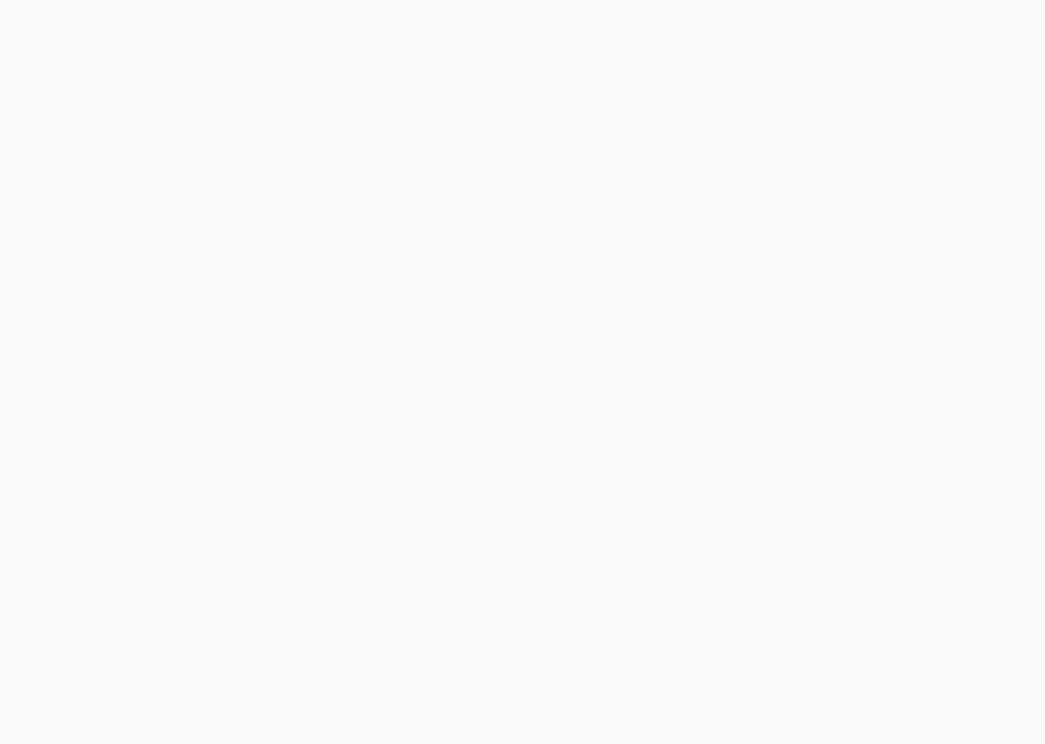
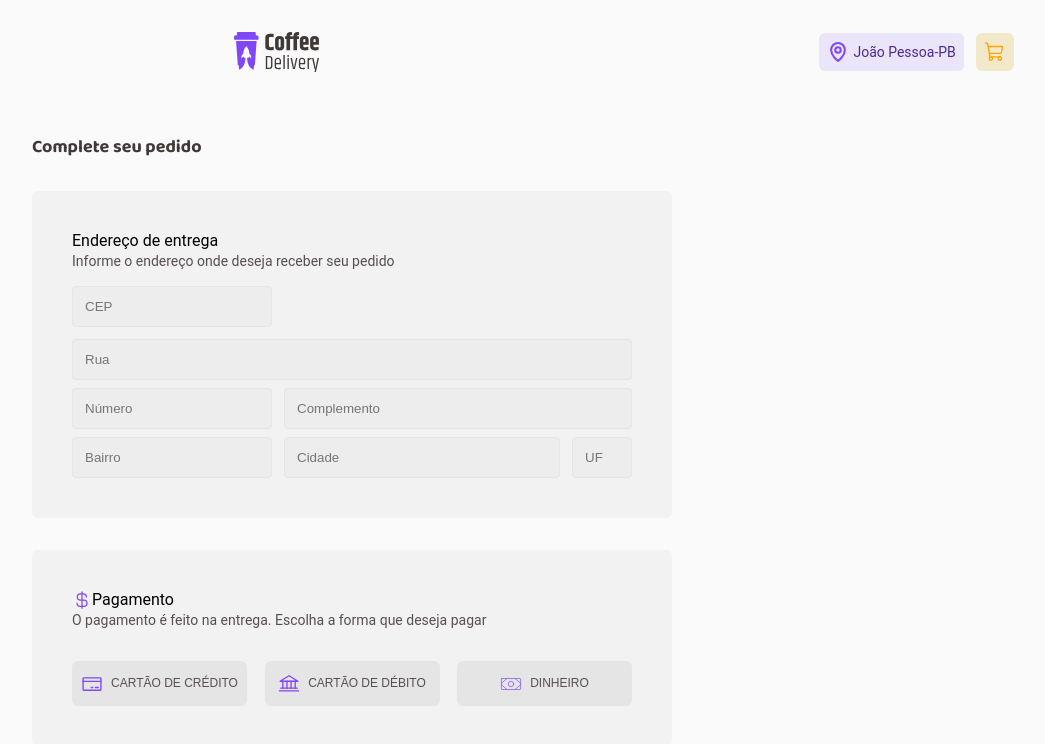
Before and after one commit to portfolio-lucas/coffe-delivery, a React (Vite) app: page /checkout in a window 1280 px wide. Before the commit this address had no page. Shown: the top 744 px of the page, without its empty margins (16-1061 px from the left). Built offline with nearby package versions, Linux system fonts and the light colour scheme.

Commit message:
Checkout page styling

```diff
--- a/package.json
+++ b/package.json
@@ -9,6 +9,7 @@
     "preview": "vite preview"
   },
   "dependencies": {
+    "@radix-ui/react-popover": "1.0.3",
     "phosphor-react": "^1.4.1",
     "react": "^18.2.0",
     "react-dom": "^18.2.0",
--- /dev/null
+++ b/src/Hooks/UseQuantity/useQuantity.tsx
@@ -0,0 +1,25 @@
+import { useState } from "react";
+
+export function useQuantity() {
+  const [quantityCoffe, setQuantityCoffe] = useState(1);
+
+  // função para adicionar a quantidade
+  const increaseTheQuantity = () => {
+    let calc = quantityCoffe + 1;
+
+    setQuantityCoffe(calc);
+  }
+
+  // função para diminuir a quantidade
+  const decreaseTheQuantity = () => {
+    let calc = quantityCoffe - 1;
+
+    setQuantityCoffe(calc);
+  }
+
+  return {
+    increaseTheQuantity,
+    decreaseTheQuantity,
+    quantityCoffe,
+  };
+}
--- /dev/null
+++ b/src/Pages/Checkout/index.tsx
@@ -0,0 +1,65 @@
+import { Bank, CreditCard, CurrencyDollar, Money } from "phosphor-react";
+import { Header } from "../../components/Header";
+import { CheckoutContainer, CompleteOrder, FormOfPayment } from "./style";
+
+export function Checkout() {
+  return (
+    <CheckoutContainer>
+      <Header />
+
+      <h1>Complete seu pedido</h1>
+
+      <CompleteOrder>
+        <img src="" alt="" />
+
+        <span>Endereço de entrega</span>
+        <p>Informe o endereço onde deseja receber seu pedido</p>
+
+        <div className="primaryBlock">
+          <input type="number" placeholder="CEP" maxLength={8} className="cep" />
+          <input type="text" placeholder="Rua" className="road" />
+        </div>
+
+        <div className="secondBlock">
+          <input type="number" placeholder="Número" className="numberHome" />
+          <input type="text" placeholder="Complemento" className="complement" />
+        </div>
+
+        <div className="thirdBlock">
+          <input type="text" placeholder="Bairro" className="neighborhood" />
+          <input type="text" placeholder="Cidade" className="city" />
+          <input type="text" placeholder="UF" maxLength={2} className="federativeUnit" />
+        </div>
+
+      </CompleteOrder>
+
+      <FormOfPayment>
+
+        <span style={{display: "flex"}}>
+          <CurrencyDollar size={20} color="#8047F8" />
+          Pagamento
+        </span>
+
+        <p>O pagamento é feito na entrega. Escolha a forma que deseja pagar</p>
+
+        <div>
+          <button>
+            <CreditCard size={22} color="#8047F8" />
+            <span>CARTÃO DE CRÉDITO</span>
+          </button>
+
+          <button>
+            <Bank size={22} color="#8047F8" />
+            <span>CARTÃO DE DÉBITO</span>
+          </button>
+
+          <button>
+            <Money size={22} color="#8047F8" weight="thin" />
+            <span>DINHEIRO</span>
+          </button>
+        </div>
+
+      </FormOfPayment>
+    </CheckoutContainer>
+  )
+}
--- /dev/null
+++ b/src/Pages/Checkout/style.ts
@@ -0,0 +1,133 @@
+import styled from "styled-components";
+
+export const CheckoutContainer = styled.div`
+  width: 100%;
+  background: #FAFAFA;
+  display: flex;
+  flex-direction: column;
+  gap: 32px;
+
+  h1 {
+    font-family: 'Baloo 2';
+    font-size: 18px;
+    line-height: 130%;
+    color: #403937;
+    margin-left: 3rem;
+  }
+`
+
+export const CompleteOrder = styled.div`
+  width: 640px;
+  heigth: 370px;
+  padding: 40px;
+  background: #F3F2F2;
+  border-radius: 6px;
+  margin-left: 3rem;
+
+  span, p {
+    font-size: 16px;
+    line-height: 130%;
+  }
+
+  p {
+    font-size: 14px;
+    color: #574F4D;
+  }
+
+  input {
+    padding: 12px;
+    border: 1px solid #E6E5E5;
+    border-radius: 4px;
+    background: #EEEDED;
+  }
+
+  .primaryBlock {
+    margin-top: 1rem;
+    display: flex;
+    flex-direction: column;
+    gap: 12px;
+
+    .cep {
+      width: 200px;
+    }
+
+    .road {
+      width: 560px;
+    }
+  }
+
+  .secondBlock {
+    margin-top: 0.5rem;
+    display: flex;
+    justify-content: space-between;
+
+    .numberHome {
+      width: 200px;
+    }
+
+    .complement {
+      width: 348px;
+    }
+  }
+
+  .thirdBlock {
+    margin-top: 0.5rem;
+    display: flex;
+    justify-content: space-between;
+
+    .neighborhood {
+      width: 200px;
+    }
+
+    .city {
+      width: 276px;
+    }
+
+    .federativeUnit {
+      width: 60px;
+    }
+  }
+`
+
+export const FormOfPayment = styled.div`
+  width: 640px;
+  heigth: 205px;
+  padding: 40px;
+  background: #F3F2F2;
+  border-radius: 6px;
+  margin-left: 3rem;
+
+  span, p {
+    font-size: 16px;
+    line-height: 130%;
+  }
+
+  p {
+    font-size: 14px;
+    color: #574F4D;
+  }
+
+  button {
+    width: 175px;
+    height: 45px;
+    background: #E6E5E5;
+    border: none;
+    border-radius: 6px;
+    display: flex;
+    justify-content: center;
+    align-items: center;
+    gap: 8px;
+
+    span {
+      font-size: 12px;
+      line-height: 160%;
+      color: #574F4D;
+    }
+  }
+
+  div {
+    margin-top: 2rem;
+    display: flex;
+    justify-content: space-between;
+  }
+`
--- a/src/Pages/Home/index.tsx
+++ b/src/Pages/Home/index.tsx
@@ -25,23 +25,23 @@ export function Home() {
             <div className="items">
               <div className="item">
                 <Items
-                  icon={<ShoppingCart size={22} weight="bold" color="orange" />}
+                  icon={<ShoppingCart size={22} weight="bold" color="white" />}
                   description="Compra simples e segura"
                 />
 
                 <Items
-                  icon={<Package size={22} weight="bold" color="#574F4D" />}
+                  icon={<Package size={22} weight="bold" color="white" />}
                   description="Embalagem mantém o café intacto"
                 />
               </div>
 
               <div className="item">
                 <Items
-                  icon={<Timer size={22} weight="bold" color="#DBAC2C" />}
+                  icon={<Timer size={22} weight="bold" color="white" />}
                   description="Entrega rápida e rastreada"
                 />
                 <Items
-                  icon={<Coffee size={22} weight="bold" color="#8047F8" />}
+                  icon={<Coffee size={22} weight="bold" color="white" />}
                   description="O café chega fresquinho até você"
                 />
               </div>
@@ -62,23 +62,22 @@ export function Home() {
                 type="Tradicional"
                 title="Expresso Tradicional"
                 description="O tradicional café feito com água quente e grãos moídos"
-                price="9,90"
+                price={9.90}
               />
               <BoxCoffe
                 icon={<img src={AmericanExpress} alt="Expresso Americano" />}
                 type="Tradicional"
                 title="Expresso Americano"
                 description="Expresso diluído, menos intenso que o tradicional"
-                price="9,90"
+                price={9.90}
               />
               <BoxCoffe
                 icon={<img src={IcedExpress} alt="Expresso" />}
                 type="Tradicional"
                 title="Expresso Gelado"
                 description="Bebida preparada com café expresso e cubos de gelo"
-                price="9,90"
+                price={9.90}
               />
-
             </div>
           </div>
         </div>
--- a/src/Router.tsx
+++ b/src/Router.tsx
@@ -1,6 +1,7 @@
 import { Route, Routes } from "react-router-dom";
 
 import { Header } from "./components/Header";
+import { Checkout } from "./Pages/Checkout";
 import { Home } from "./Pages/Home";
 
 export function Router() {
@@ -9,6 +10,8 @@ export function Router() {
       <Route path="/" element={<Home />}>
         <Route path="/" element={<Header />} />
       </Route>
+
+      <Route path="/checkout" element={<Checkout />} />
     </Routes>
   )
 }
--- a/src/components/Coffes/index.tsx
+++ b/src/components/Coffes/index.tsx
@@ -1,23 +1,39 @@
-import { CoffeContainer } from "./style";
+import { BtnCarCoffe, CoffeContainer } from "./style";
 import { ShoppingCart } from "phosphor-react";
+import { ReactElement, useState } from "react";
+import { useQuantity } from "../../Hooks/UseQuantity/useQuantity";
 
 interface ICoffe {
-  icon?: HTMLOrSVGImageElement;
+  icon?: ReactElement;
   type?: string;
   title?: string;
   description?: string;
   quantity?: number;
-  price?: string;
+  price: number;
 }
 
 export function BoxCoffe({icon, type, title, description, quantity, price}: ICoffe) {
-  const handleIncrementQuantity = () => {
-    alert('+1');
+  const [productsInTheCart, setProductsInTheCart] = useState<ICoffe[]>([]);
+
+  const { quantityCoffe, increaseTheQuantity, decreaseTheQuantity } = useQuantity();
+
+  let priceOfCoffe = price * quantityCoffe;
+
+  // função para adicionar o café no carrinho
+  const addCoffeInCar = () => {
+    const newCoffe: ICoffe = {
+      title,
+      description,
+      type,
+      quantity,
+      price,
+      icon,
+    }
+
+    setProductsInTheCart([...productsInTheCart, newCoffe]);
   }
+  console.log(productsInTheCart);
 
-  const handleDecrementQauntity = () => {
-    alert('-1');
-  }
 
   return (
     <CoffeContainer>
@@ -31,18 +47,19 @@ export function BoxCoffe({icon, type, title, description, quantity, price}: ICof
         <p>{description}</p>
 
         <div>
-          <span>R$ <strong>{price}</strong></span>
+          <span>R$ <strong>{priceOfCoffe.toFixed(2)}</strong></span>
 
             <div className="addQuantity">
-              <button onClick={handleDecrementQauntity}>-</button>
-                1
-              <button onClick={handleIncrementQuantity}>+</button>
+              <button disabled={quantityCoffe === 1} onClick={decreaseTheQuantity}>-</button>
+                {quantityCoffe}
+              <button onClick={increaseTheQuantity}>+</button>
             </div>
 
             <div className="marketCar">
-              <ShoppingCart size={22} weight="bold" color="#fff" />
+              <BtnCarCoffe onClick={addCoffeInCar}>
+                <ShoppingCart size={22} weight="bold" color="#fff" />
+              </BtnCarCoffe>
             </div>
-
         </div>
       </>
     </CoffeContainer>
--- a/src/components/Coffes/style.ts
+++ b/src/components/Coffes/style.ts
@@ -75,3 +75,10 @@ export const CoffeContainer = styled.div`
 
   }
 `
+
+export const  BtnCarCoffe = styled.button`
+  background: none;
+  border: none;
+  display: flex;
+  align-items: center;
+`
--- a/src/components/Items/index.tsx
+++ b/src/components/Items/index.tsx
@@ -1,5 +1,5 @@
 import { ReactElement } from "react"
-import { ItemContainer } from "./style";
+import { BoxItem, ItemContainer } from "./style";
 
 interface IItems {
   icon?: ReactElement;
@@ -9,7 +9,9 @@ interface IItems {
 export function Items({icon, description}: IItems) {
   return (
     <ItemContainer>
-      {icon}
+      <BoxItem>
+        {icon}
+      </BoxItem>
 
       <p>{description}</p>
     </ItemContainer>
--- a/src/components/Items/style.ts
+++ b/src/components/Items/style.ts
@@ -5,3 +5,13 @@ export const ItemContainer = styled.div`
   align-items: center;
   gap: 12px;
 `
+
+export const BoxItem = styled.div`
+  display: flex;
+  align-items: center;
+  justify-content: center;
+  padding: 10px;
+  border-radius: 190px;
+
+  background: purple;
+`
```
Also changed, not shown: 1 other file (tests, documents, lock files or other folders).
